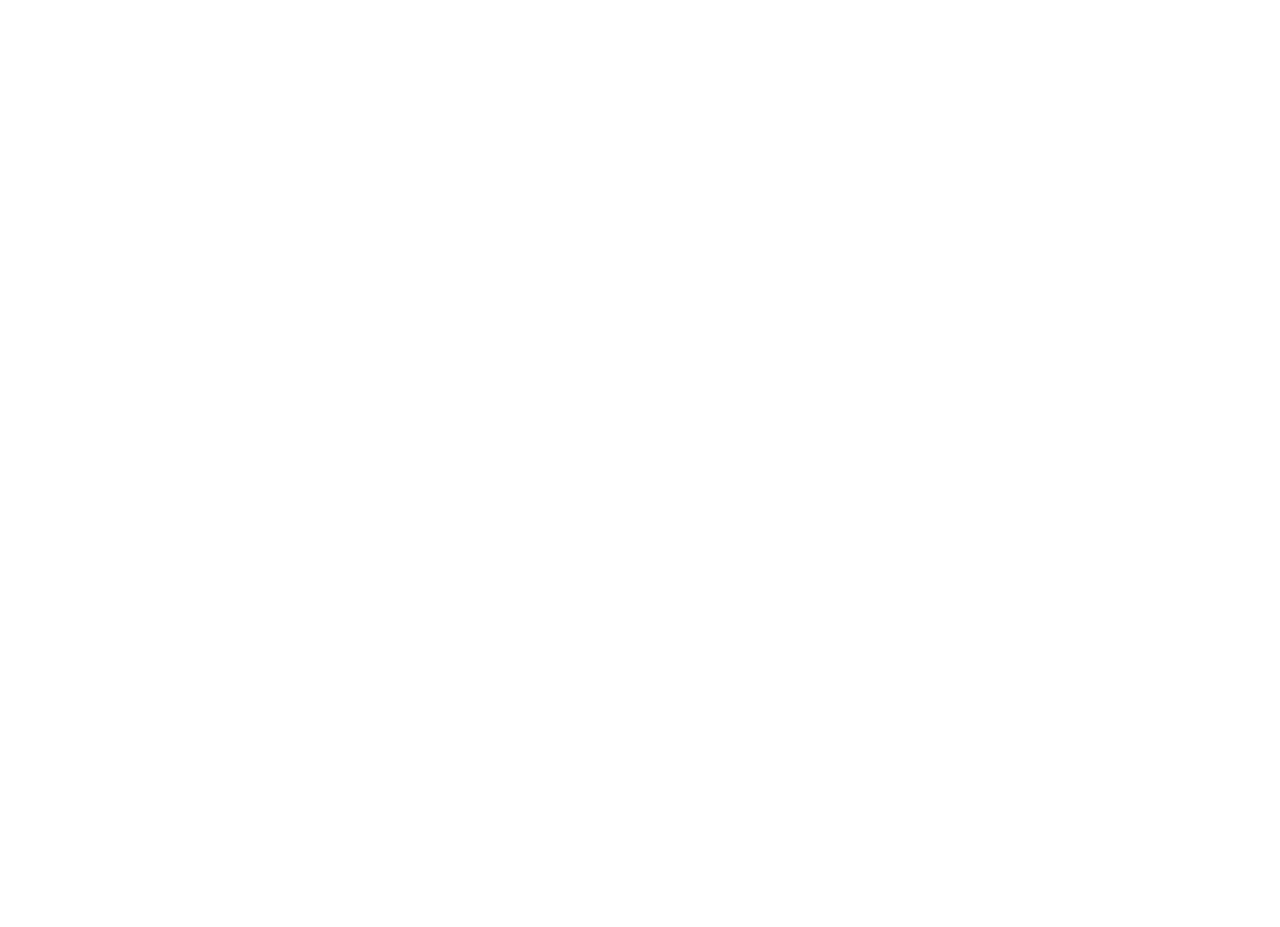
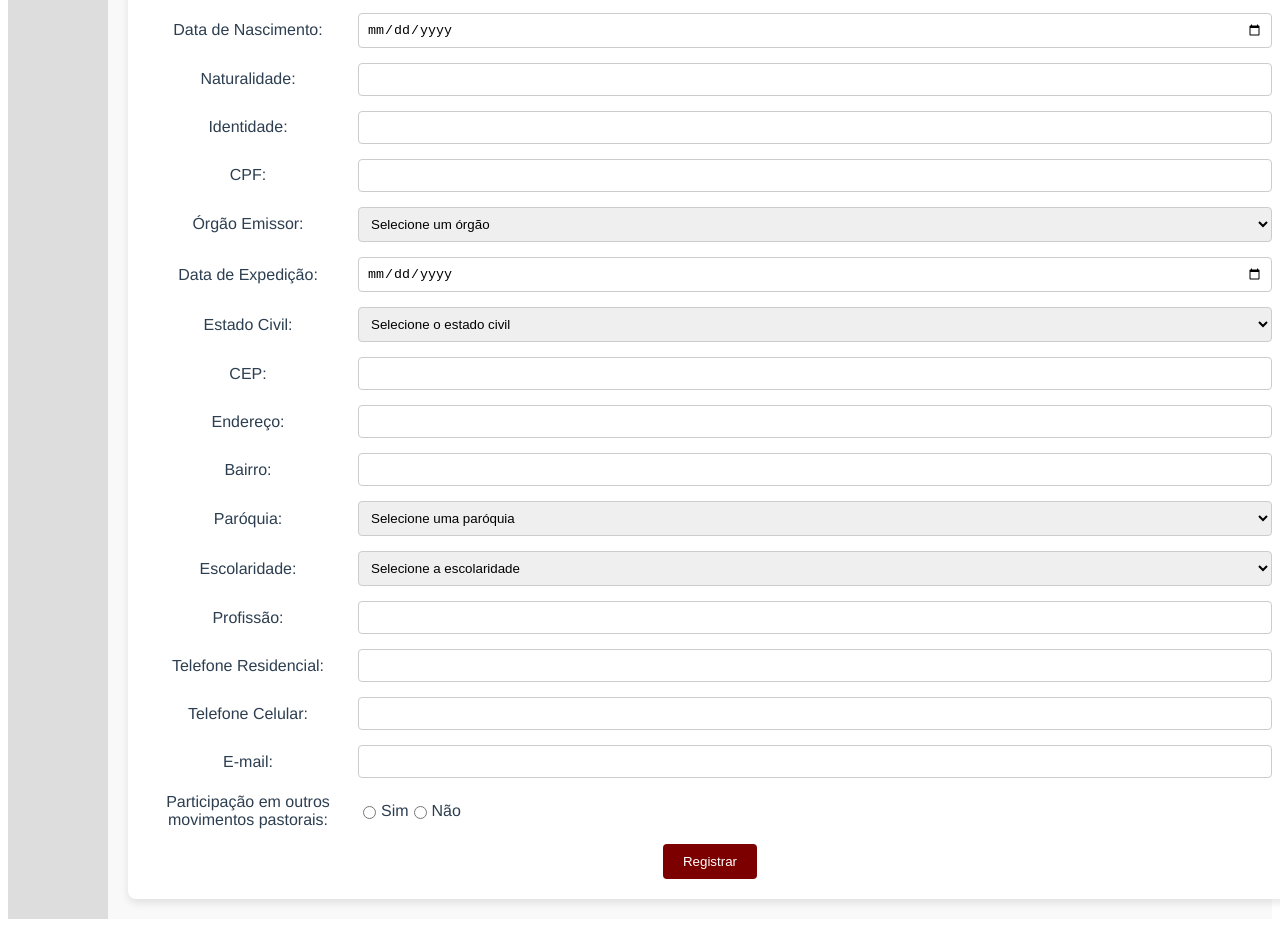
Before and after one commit to ygorxds/vicariato-episcopal-Community, a Vue app: page /add-mesc in a window 1280 px wide. Before the commit this address had no page. Shown: the part 310-1237 px from the top of the page. Before the commit the page ends 800 px from the top, so only its background shows below. Built offline with nearby package versions, Linux system fonts and the light colour scheme.

Commit message:
feat: create new report and new chart[

```diff
--- a/src/components/SidebarMenu.vue
+++ b/src/components/SidebarMenu.vue
@@ -15,7 +15,7 @@
           </router-link>
         </li>
         <li class="menu-item">
-          <router-link to="/" class="menu-link">
+          <router-link to="/add-mesc" class="menu-link">
             <font-awesome-icon :icon="['fas', 'plus']" class="icon"/>
             <span>Cadastrar Mesc</span>
           </router-link>
--- a/src/router/index.ts
+++ b/src/router/index.ts
@@ -3,6 +3,7 @@ import HomeView from '../views/HomeView.vue'
 import UserLogin from '../views/Login.vue';
 import UserDashboard from '../views/Dashboard.vue';
 import UserReport from '../views/ReportView.vue';
+import AddMesc from '../views/AddMesc.vue'
 
 const routes: Array<RouteRecordRaw> = [
   {
@@ -24,6 +25,11 @@ const routes: Array<RouteRecordRaw> = [
     path: '/report',
     name: 'UserReport',
     component: UserReport
+  },
+  {
+    path: '/add-mesc',
+    name: 'AddMesc',
+    component: AddMesc
   }
 ];
 
--- /dev/null
+++ b/src/views/AddMesc.vue
@@ -0,0 +1,288 @@
+<template>
+    <div class="dashboard-container">
+      <SidebarMenu />
+      <div class="content-area">
+        <UserHeader />
+        <form class="form-container" @submit.prevent="handleSubmit">
+          <h2>Formulário de Cadastro</h2>
+          <div class="form-row">
+            <label for="nome">Nome:</label>
+            <input type="text" id="nome" v-model="formData.nome" required>
+          </div>
+          <div class="form-row">
+            <label for="filiacao">Nome da Mãe:</label>
+            <input type="text" id="filiacao" v-model="formData.mae">
+          </div>
+          <div class="form-row">
+            <label for="filiacao">Nome do Pai:</label>
+            <input type="text" id="filiacao" v-model="formData.pai">
+          </div>
+          <div class="form-row">
+            <label for="dataNascimento">Data de Nascimento:</label>
+            <input type="date" id="dataNascimento" v-model="formData.dataNascimento" required>
+          </div>
+          <div class="form-row">
+            <label for="naturalidade">Naturalidade:</label>
+            <input type="text" id="naturalidade" v-model="formData.naturalidade" required>
+          </div>
+          <div class="form-row">
+            <label for="identidade">Identidade:</label>
+            <input type="text" id="identidade" v-model="formData.identidade" required>
+          </div>
+          <div class="form-row">
+            <label for="cpf">CPF:</label>
+            <input type="text" id="cpf" v-model="formData.cpf" @blur="validateCPF">
+            <span v-if="cpfError" class="error">{{ cpfError }}</span>
+          </div>
+          <div class="form-row">
+            <label for="orgaoEmissor">Órgão Emissor:</label>
+            <select id="orgaoEmissor" v-model="formData.orgaoEmissor">
+              <option disabled value="">Selecione um órgão</option>
+              <option value="SSP">SSP - Secretaria de Segurança Pública</option>
+              <option value="PF">PF - Polícia Federal</option>
+              <option value="DETRAN">DETRAN - Departamento estadual de transito</option>
+            </select>
+          </div>
+          <div class="form-row">
+            <label for="dataExpedicao">Data de Expedição:</label>
+            <input type="date" id="dataExpedicao" v-model="formData.dataExpedicao" required>
+          </div>
+          <div class="form-row">
+            <label for="estadoCivil">Estado Civil:</label>
+            <select id="estadoCivil" v-model="formData.estadoCivil">
+              <option disabled value="">Selecione o estado civil</option>
+              <option value="solteiro">Solteiro(a)</option>
+              <option value="casado">Casado(a)</option>
+              <option value="divorciado">Divorciado(a)</option>
+              <option value="viuvo">Viúvo(a)</option>
+            </select>
+          </div>
+          <div class="form-row">
+            <label for="cep">CEP:</label>
+            <input type="text" id="cep" v-model="formData.cep" @blur="fetchAddress">
+          </div>
+          <div class="form-row">
+            <label for="endereco">Endereço:</label>
+            <input type="text" id="endereco" v-model="formData.endereco" required readonly>
+          </div>
+          <div class="form-row">
+            <label for="bairro">Bairro:</label>
+            <input type="text" id="bairro" v-model="formData.bairro" required readonly>
+          </div>
+          <div class="form-row">
+            <label for="paroquia">Paróquia:</label>
+            <select id="paroquia" v-model="formData.paróquia">
+              <option disabled value="">Selecione uma paróquia</option>
+              <option value="paroquia1">Paróquia São João</option>
+              <option value="paroquia2">Paróquia Santa Maria</option>
+            </select>
+          </div>
+          <div class="form-row">
+            <label for="escolaridade">Escolaridade:</label>
+            <select id="escolaridade" v-model="formData.escolaridade">
+              <option disabled value="">Selecione a escolaridade</option>
+              <option value="fundamental">Ensino Fundamental</option>
+              <option value="medio">Ensino Médio</option>
+              <option value="superior">Ensino Superior</option>
+            </select>
+          </div>
+          <div class="form-row">
+            <label for="profissao">Profissão:</label>
+            <input type="text" id="profissao" v-model="formData.profissao" required>
+          </div>
+          <div class="form-row">
+            <label for="telefoneResidencial">Telefone Residencial:</label>
+            <input type="text" id="telefoneResidencial" v-model="formData.telefoneResidencial">
+          </div>
+          <div class="form-row">
+            <label for="telefoneCelular">Telefone Celular:</label>
+            <input type="text" id="telefoneCelular" v-model="formData.telefoneCelular" required>
+          </div>
+          <div class="form-row">
+            <label for="email">E-mail:</label>
+            <input type="email" id="email" v-model="formData.email" required>
+          </div>
+          <div class="form-row">
+            <label for="movimentosPastorais">Participação em outros movimentos pastorais:</label>
+            <div class="radio-buttons">
+              <input type="radio" id="sim" v-model="formData.movimentosPastorais" value="sim"> Sim
+              <input type="radio" id="nao" v-model="formData.movimentosPastorais" value="nao"> Não
+            </div>
+            <input v-if="formData.movimentosPastorais === 'sim'" type="text" id="quaisMovimentos" v-model="formData.quaisMovimentos" placeholder="Quais movimentos?">
+          </div>
+          <button type="submit">Registrar</button>
+        </form>
+      </div>
+    </div>
+  </template>
+
+  <script lang="ts">
+  import { defineComponent, ref } from 'vue';
+  import SidebarMenu from '../components/SidebarMenu.vue';
+  import UserHeader from '../components/Header.vue';
+
+  export default defineComponent({
+    name: 'RegistrationView',
+    components: {
+      SidebarMenu,
+      UserHeader
+    },
+    setup() {
+      const formData = ref({
+        nome: '',
+        filiacao: '',
+        dataNascimento: '',
+        naturalidade: '',
+        identidade: '',
+        mae: '',
+        pai: '',
+        cpf: '',
+        orgaoEmissor: '',
+        dataExpedicao: '',
+        estadoCivil: '',
+        cep: '',
+        endereco: '',
+        bairro: '',
+        paróquia: '',
+        escolaridade: '',
+        profissão: '',
+        telefoneResidencial: '',
+        telefoneCelular: '',
+        email: '',
+        movimentosPastorais: '',
+        quaisMovimentos: ''
+      });
+      const cpfError = ref('');
+
+      const validateCPF = () => {
+        const strCPF = formData.value.cpf.replace(/[^\d]/g, "");
+        let soma = 0;
+        let resto;
+        if (strCPF === "00000000000" || strCPF.length !== 11) {
+          cpfError.value = "CPF inválido";
+          return false;
+        }
+
+        for (let i = 1; i <= 9; i++) soma += parseInt(strCPF.substring(i - 1, i)) * (11 - i);
+        resto = (soma * 10) % 11;
+
+        if ((resto === 10) || (resto === 11)) resto = 0;
+        if (resto !== parseInt(strCPF.substring(9, 10))) {
+          cpfError.value = "CPF inválido";
+          return false;
+        }
+
+        soma = 0;
+        for (let i = 1; i <= 10; i++) soma += parseInt(strCPF.substring(i - 1, i)) * (12 - i);
+        resto = (soma * 10) % 11;
+
+        if ((resto === 10) || (resto === 11)) resto = 0;
+        if (resto !== parseInt(strCPF.substring(10, 11))) {
+          cpfError.value = "CPF inválido";
+          return false;
+        }
+
+        cpfError.value = '';
+        return true;
+      };
+
+      const fetchAddress = () => {
+        // Implemente a busca do endereço a partir do CEP
+      };
+
+      const handleSubmit = () => {
+        if (!validateCPF()) {
+          alert("Por favor, corrija os erros antes de submeter.");
+          return;
+        }
+        console.log('Dados enviados:', formData.value);
+      };
+
+      return {
+        formData,
+        validateCPF,
+        fetchAddress,
+        handleSubmit,
+        cpfError
+      };
+    }
+  });
+  </script>
+
+  <style scoped>
+  .dashboard-container {
+    display: flex;
+    width: 100%;
+    min-height: 100vh;
+  }
+
+  .content-area {
+    flex-grow: 1;
+    padding: 20px;
+    background-color: #f9f9f9;
+  }
+
+  .form-container {
+    width: 100%;
+    max-width: 1200px;
+    margin: 0 auto;
+    background-color: white;
+    padding: 20px;
+    border-radius: 8px;
+    box-shadow: 0 4px 8px rgba(0,0,0,0.1);
+  }
+
+  .form-row {
+    display: flex;
+    flex-wrap: wrap;
+    align-items: center;
+    margin-bottom: 15px;
+  }
+
+  .form-row label {
+    width: 200px;
+    min-width: 120px;
+    padding-right: 10px;
+  }
+
+  .form-row input, .form-row select {
+    flex: 1 1 180px;
+    padding: 8px;
+    border: 1px solid #ccc;
+    border-radius: 4px;
+  }
+
+  .form-row .radio-buttons {
+    display: flex;
+    align-items: center;
+  }
+
+  .form-row .radio-buttons input {
+    margin-right: 5px;
+  }
+
+  button {
+    padding: 10px 20px;
+    background-color: #7d0000;
+    color: white;
+    border: none;
+    border-radius: 4px;
+    cursor: pointer;
+    transition: background-color 0.3s;
+  }
+
+  button:hover {
+    background-color: #d50303;
+  }
+
+  .error {
+    color: #ff0000;
+    font-size: 0.9rem;
+    margin-left: 10px;
+  }
+
+  h2 {
+    text-align: center;
+    margin-bottom: 20px;
+  }
+  </style>
```
